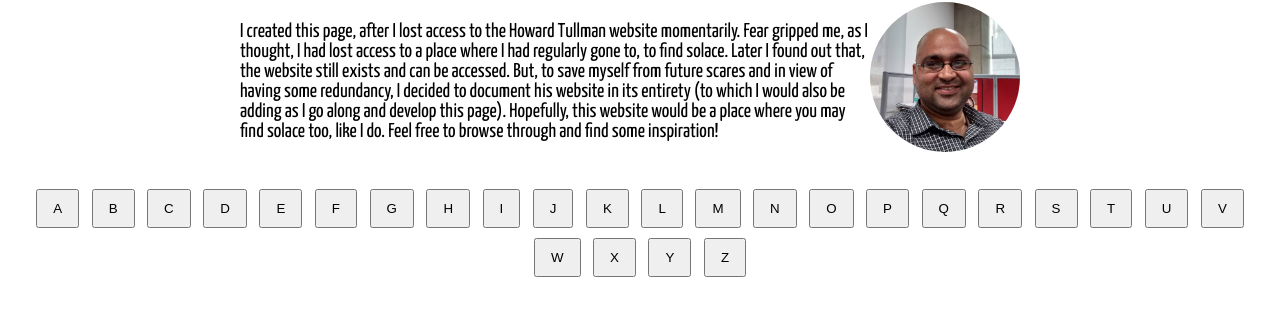
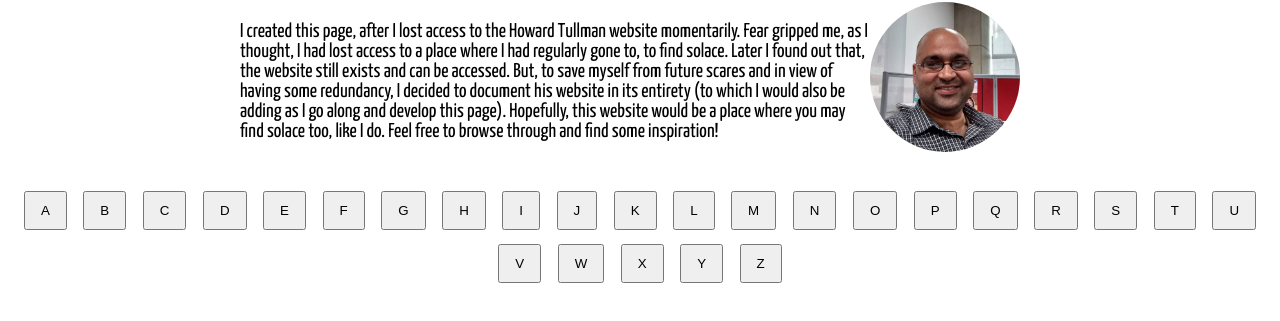
Before and after one commit to vigisbig/quotes, a plain HTML site: page index.html in a window 1280 px wide. Shown: the part 73-394 px from the top of the page. Drawn offline with Linux system fonts and the light colour scheme.

Commit message:
modified code

```diff
--- a/styles.css
+++ b/styles.css
@@ -8,7 +8,7 @@ body {
 }
 
 button {
-    margin: 5px;
+    margin: 7px;
     padding: 10px 15px;
     cursor: pointer;
 }
```
